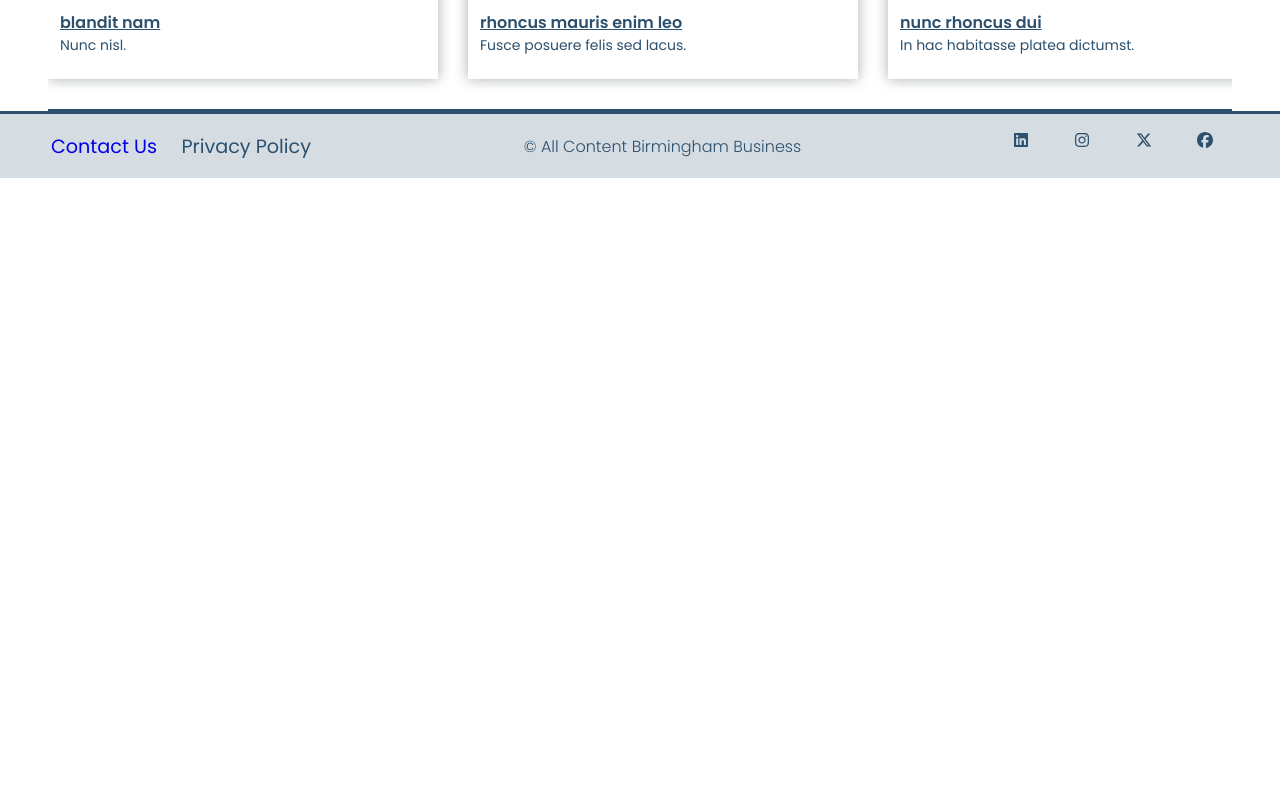
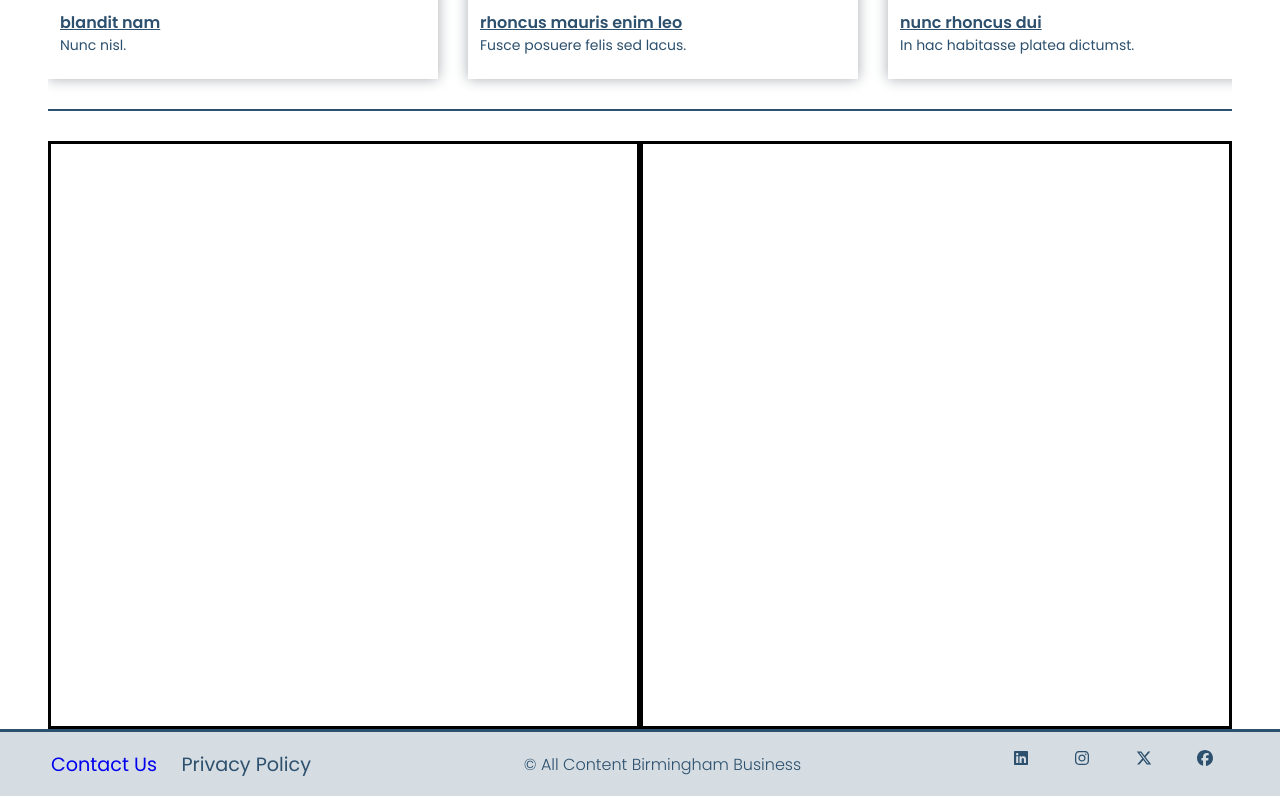
Before and after one commit to gabriellemia/birmingham-biz, a Next.js app: page / in a window 1280 px wide. Shown: the part 532-1328 px from the top of the page. Before the commit the page ends 800 px from the top, so only its background shows below. Built offline with nearby package versions, Linux system fonts and the light colour scheme.

Commit message:
second section of homepage initiated

```diff
--- /dev/null
+++ b/src/app/components/MostPopularAndBBTV/BBTV/BBTV.jsx
@@ -0,0 +1,5 @@
+import styles from "./BBTV.module.css";
+
+export default function BBTV() {
+  return <div className={styles.BBTVContainer}></div>;
+}
--- /dev/null
+++ b/src/app/components/MostPopularAndBBTV/BBTV/BBTV.module.css
@@ -0,0 +1,5 @@
+.BBTVContainer {
+  width: 675px;
+  height: 588px;
+  border: solid;
+}
--- /dev/null
+++ b/src/app/components/MostPopularAndBBTV/MostPopular/MostPopular.jsx
@@ -0,0 +1,5 @@
+import styles from "./MostPopular.module.css";
+
+export default function MostPopular() {
+  return <div className={styles.MostPopularContainer}></div>;
+}
--- /dev/null
+++ b/src/app/components/MostPopularAndBBTV/MostPopular/MostPopular.module.css
@@ -0,0 +1,5 @@
+.MostPopularContainer {
+  width: 675px;
+  height: 588px;
+  border: solid;
+}
--- /dev/null
+++ b/src/app/components/MostPopularAndBBTV/MostPopularAndBBTV.jsx
@@ -0,0 +1,12 @@
+import styles from "./MostPopularAndBBTV.module.css";
+import MostPopular from "./MostPopular/MostPopular.jsx";
+import BBTV from "./BBTV/BBTV.jsx";
+
+export default function MostPopularAndBBTV() {
+  return (
+    <div className={styles.MostPopularAndBBTVContainer}>
+      <MostPopular />
+      <BBTV />
+    </div>
+  );
+}
--- /dev/null
+++ b/src/app/components/MostPopularAndBBTV/MostPopularAndBBTV.module.css
@@ -0,0 +1,6 @@
+.MostPopularAndBBTVContainer {
+  display: flex;
+  flex-direction: row;
+  justify-content: space-between;
+  margin-top: 30px;
+}
--- a/src/app/page.js
+++ b/src/app/page.js
@@ -2,12 +2,14 @@ import Image from "next/image";
 import styles from "./page.module.css";
 import NewsSection from "./components/NewsSection/NewsSection";
 import Story from "./story/page";
+import MostPopularAndBBTV from "./components/MostPopularAndBBTV/MostPopularAndBBTV.jsx";
 
 export default function Home() {
   return (
     <main className={styles.main}>
       {/* <h1>Hello World!</h1> */}
       <NewsSection />
+      <MostPopularAndBBTV />
     </main>
   );
 }
```
